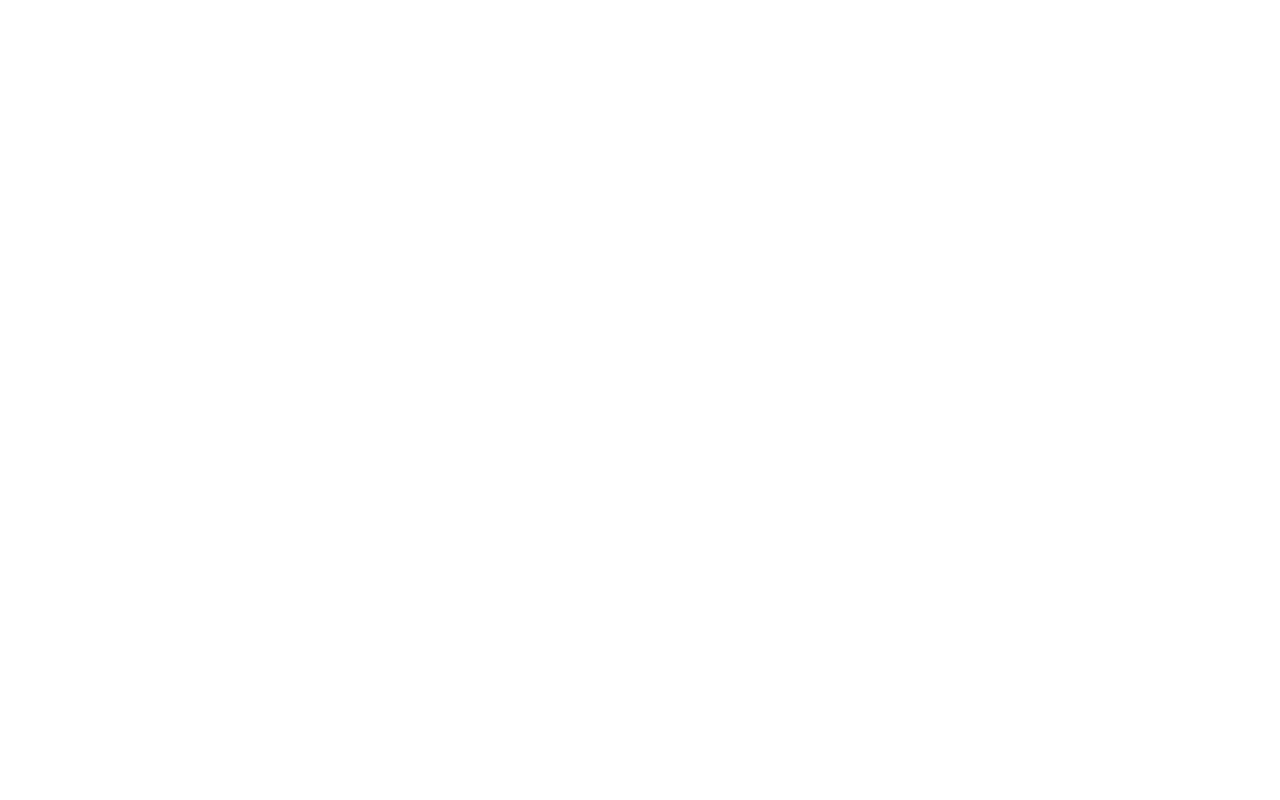
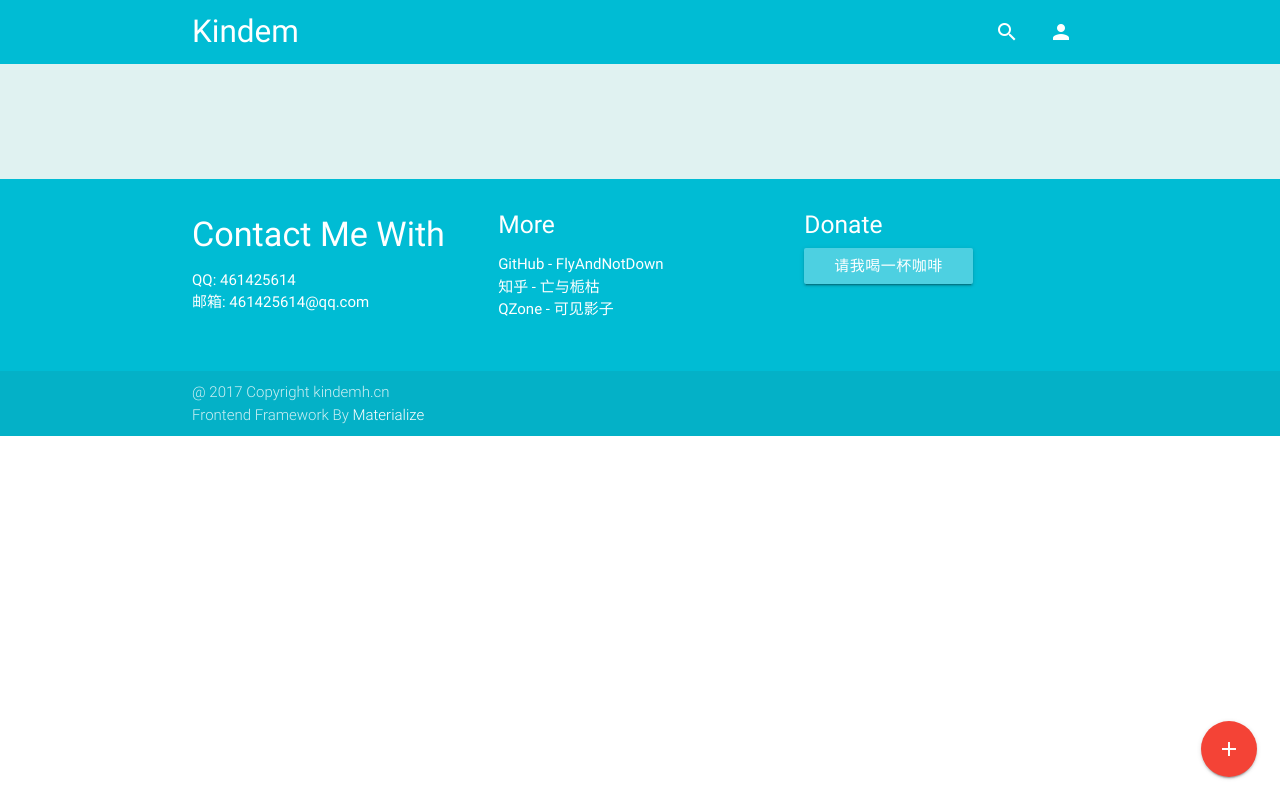
Before and after one commit to FlyAndNotDown/material-design-blog-template, a plain HTML site: page donate.html in a window 1280 px wide. Drawn offline with Linux system fonts and the light colour scheme.

Commit message:
设计捐赠页面

```diff
--- a/donate.html
+++ b/donate.html
@@ -1,10 +1,95 @@
 <!DOCTYPE html>
-<html lang="en">
+<html lang="zh">
 <head>
     <meta charset="UTF-8">
-    <title>Title</title>
+    <title>请我喝一杯咖啡</title>
+
+    <!--Google Icon Font-->
+    <link href="https://fonts.googleapis.com/icon?family=Material+Icons" rel="stylesheet">
+
+    <!--Materialize-->
+    <link href="lib/materialize/css/materialize.min.css" rel="stylesheet" media="screen,projection">
+
+    <!--Donate Css-->
+    <link href="css/donate.css" rel="stylesheet">
 </head>
 <body>
+    <!--导航栏-->
+    <nav class="nav-extended cyan">
+        <div class="nav-wrapper container">
+            <a href="#" class="brand-logo">Kindem</a>
+            <ul class="right">
+                <li><a href="#"><i class="material-icons">search</i></a></li>
+                <li><a href="#"><i class="material-icons hide-on-med-and-down">person</i></a></li>
+            </ul>
+            <ul class="left hide-on-large-only">
+                <li><a href="#"><i class="material-icons">person</i></a></li>
+            </ul>
+        </div>
+    </nav>
+
+    <!--主容器-->
+    <div class="section teal lighten-5">
+        <div class="row">
+            <div class="container">
+                <br>
+                <div class="row">
+
+                </div>
+                <br>
+            </div>
+        </div>
+    </div>
+
+    <!--Action Button-->
+    <div class="fixed-action-btn">
+        <a class="btn-floating btn-large red">
+            <i class="material-icons">add</i>
+        </a>
+        <ul>
+            <li><a class="btn-floating green"><i class="material-icons">share</i></a></li>
+            <li><a class="btn-floating yellow darken-1"><i class="material-icons">mail</i></a></li>
+            <li><a class="btn-floating blue"><i class="material-icons">bug_report</i></a></li>
+        </ul>
+    </div>
+
+    <!--页脚-->
+    <footer class="page-footer cyan">
+        <div class="container">
+            <div class="row">
+                <div class="col s12 m12 l4 xl4">
+                    <h4>Contact Me With</h4>
+                    <p>QQ: 461425614<br>邮箱: 461425614@qq.com</p>
+                    <br>
+                </div>
+                <div class="col s12 m12 l4 xl4">
+                    <h5>More</h5>
+                    <ul>
+                        <li><a href="#" class="white-text">GitHub&nbsp;-&nbsp;FlyAndNotDown</a></li>
+                        <li><a href="https://www.zhihu.com/people/wang-yu-zhi-ku-66/activities" class="white-text">知乎&nbsp;-&nbsp;亡与栀枯</a></li>
+                        <li><a href="https://user.qzone.qq.com/461425614/infocenter" class="white-text">QZone&nbsp;-&nbsp;可见影子</a></li>
+                    </ul>
+                </div>
+                <div class="col s12 m12 l4 xl4">
+                    <h5>Donate</h5>
+                    <button type="button" class="btn cyan lighten-2">请我喝一杯咖啡</button>
+                </div>
+            </div>
+        </div>
+        <div class="footer-copyright">
+            <div class="container">@ 2017 Copyright kindemh.cn<br>
+                Frontend Framework By <a href="http://materializecss.com/about.html" class="white-text">Materialize</a></div>
+        </div>
+    </footer>
+
+    <!--jQuery-->
+    <script src="lib/jQuery/jquery-3.2.1.min.js"></script>
+
+    <!--Materialize-->
+    <script src="lib/materialize/js/materialize.min.js"></script>
+
+    <!--Index Js-->
+    <script src="js/donate.js"></script>
 
 </body>
 </html>
```
Also changed, not shown: css/donate.css (added), js/donate.js (added), js/kadmin/index.js (deleted).
